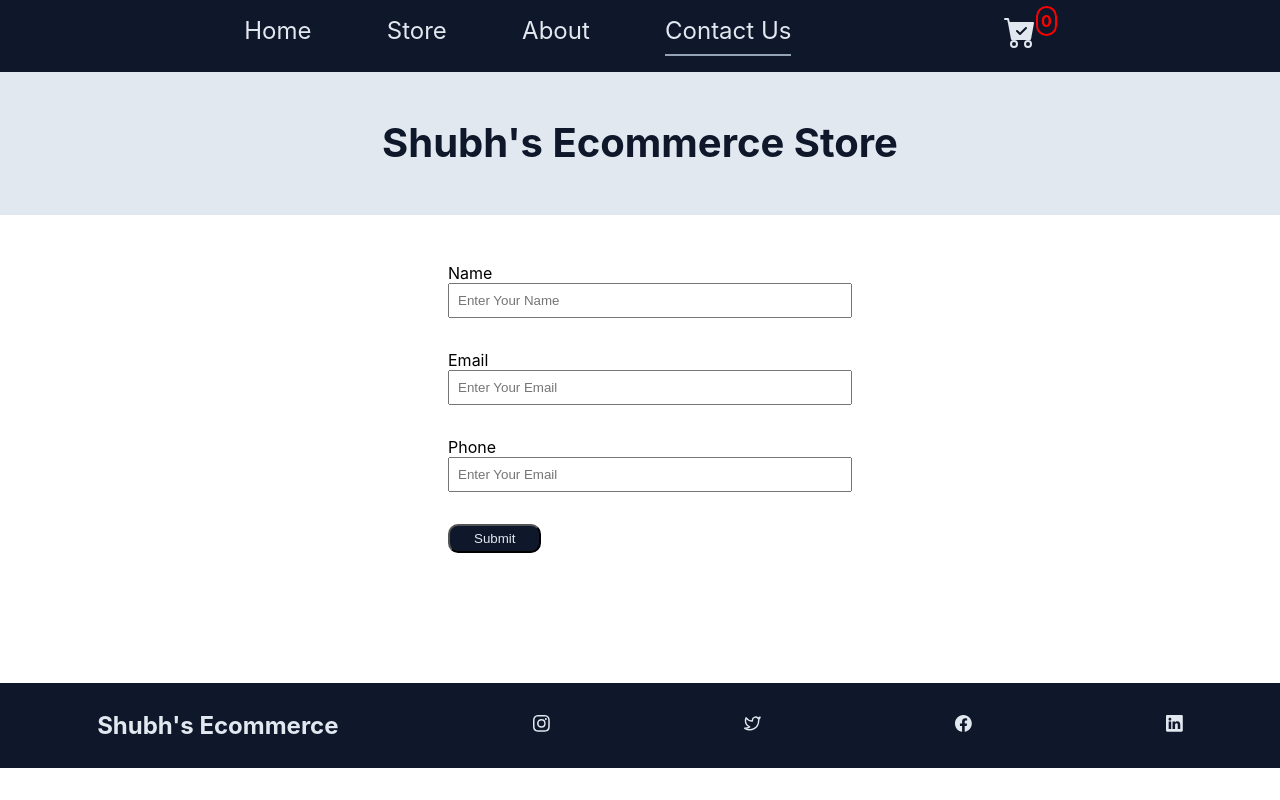
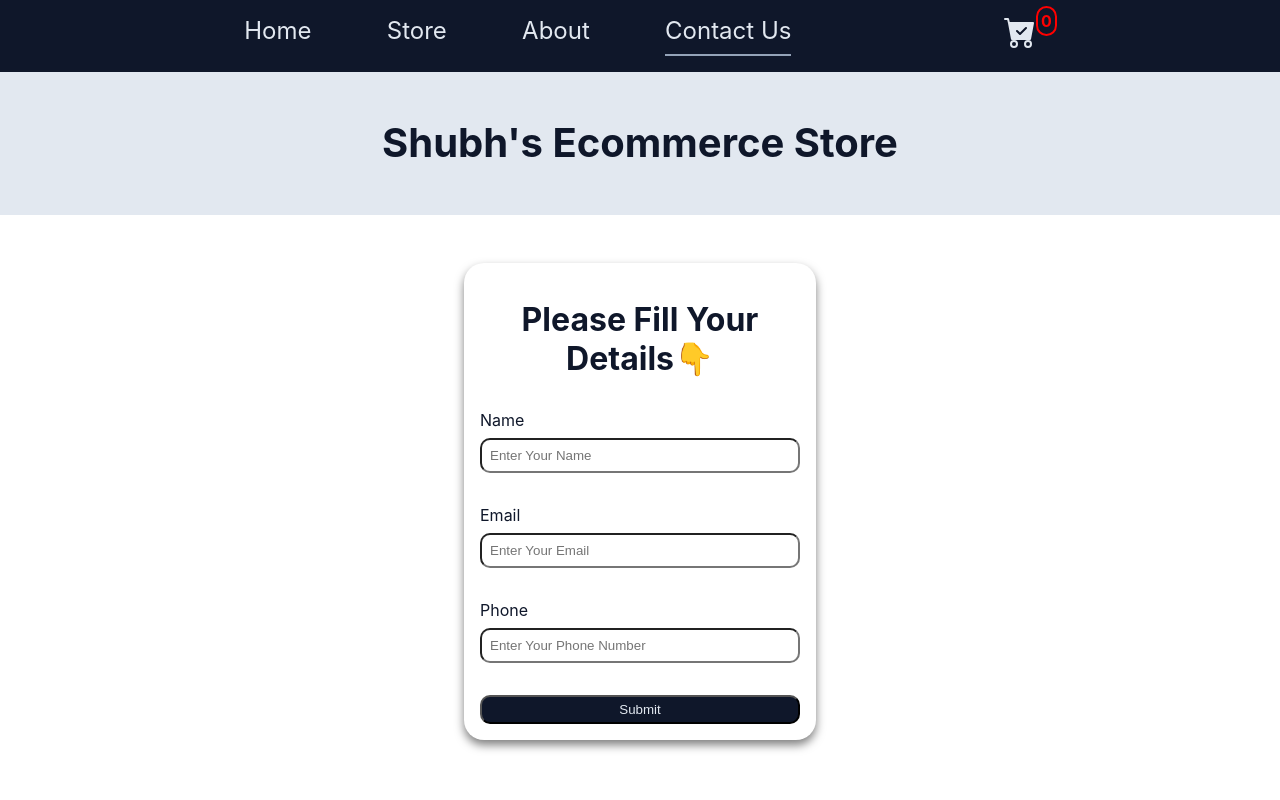
Before and after one commit to Shubh1028/Ecommerce-Website, a React (Create React App) app: page /contact in a window 1280 px wide. Shown: the top 800 px of the page. Built offline with nearby package versions, Linux system fonts and the light colour scheme.

Commit message:
Contact POST

```diff
--- a/src/Pages/ContactUs.css
+++ b/src/Pages/ContactUs.css
@@ -1,11 +1,31 @@
 .contact-form{
-    width: 30%;
+    width: 25%;
     margin: 3rem auto;
+    color: #0f172a;
+    padding: 1rem;
+    border-radius: 20px;
+    box-shadow: 0px 5px 10px 0px rgba(0, 0, 0, 0.5);
 }
+.contact-form h1{
+    text-align: center;
+}
+.contact-form button {
+    width: 100%;
+}
+
 .contact-form div{
     margin: 2rem 0;
 }
 .contact-form input {
     width: 100%;
     padding: 0.5rem;
+    border-radius: 10px;
+    margin-top: 0.5rem;
+    box-sizing: border-box;
 }
+@media only screen and (max-width: 700px) {
+   .contact-form{
+    width: 90%;
+    margin: 0 auto;
+   }
+  }
--- a/src/Pages/ContactUs.js
+++ b/src/Pages/ContactUs.js
@@ -2,21 +2,38 @@
 import "./ContactUs.css";
 
 const ContactUs = () => {
+   async function contactFromHandler(e) {
+        e.preventDefault();
+        const contactDetails = {
+            name: e.target[0].value,
+            email: e.target[1].value,
+            phone: e.target[2].value
+        }
+
+        const response = await fetch('https://shubh-s-ecommerce-default-rtdb.firebaseio.com/ecommerce/contact.json', {
+            method: 'POST',
+            body: JSON.stringify(contactDetails),
+        })
+        const data = await response.json()
+    console.log(data);
+
+    }
   return (
-   <form className="contact-form">
+   <form className="contact-form" onSubmit={contactFromHandler}>
+    <h1>Please Fill Your Details👇</h1>
     <div>
         <label htmlFor="name">Name</label><br/>
-        <input type='text' id='name' placeholder="Enter Your Name"/>
+        <input type='text' id='name' name placeholder="Enter Your Name"/>
     </div>
     <div>
         <label htmlFor="email">Email</label><br/>
         <input type='email' id='email' placeholder="Enter Your Email"/>
     </div>
     <div>
-        <label htmlFor="email">Phone</label><br/>
-        <input type='number' id='phone' placeholder="Enter Your Email"/>
+        <label htmlFor="phone">Phone</label><br/>
+        <input type='number' id='phone' placeholder="Enter Your Phone Number"/>
     </div>
-    <button>Submit</button>
+    <button type='submit'>Submit</button>
    </form>
   );
 };
```
